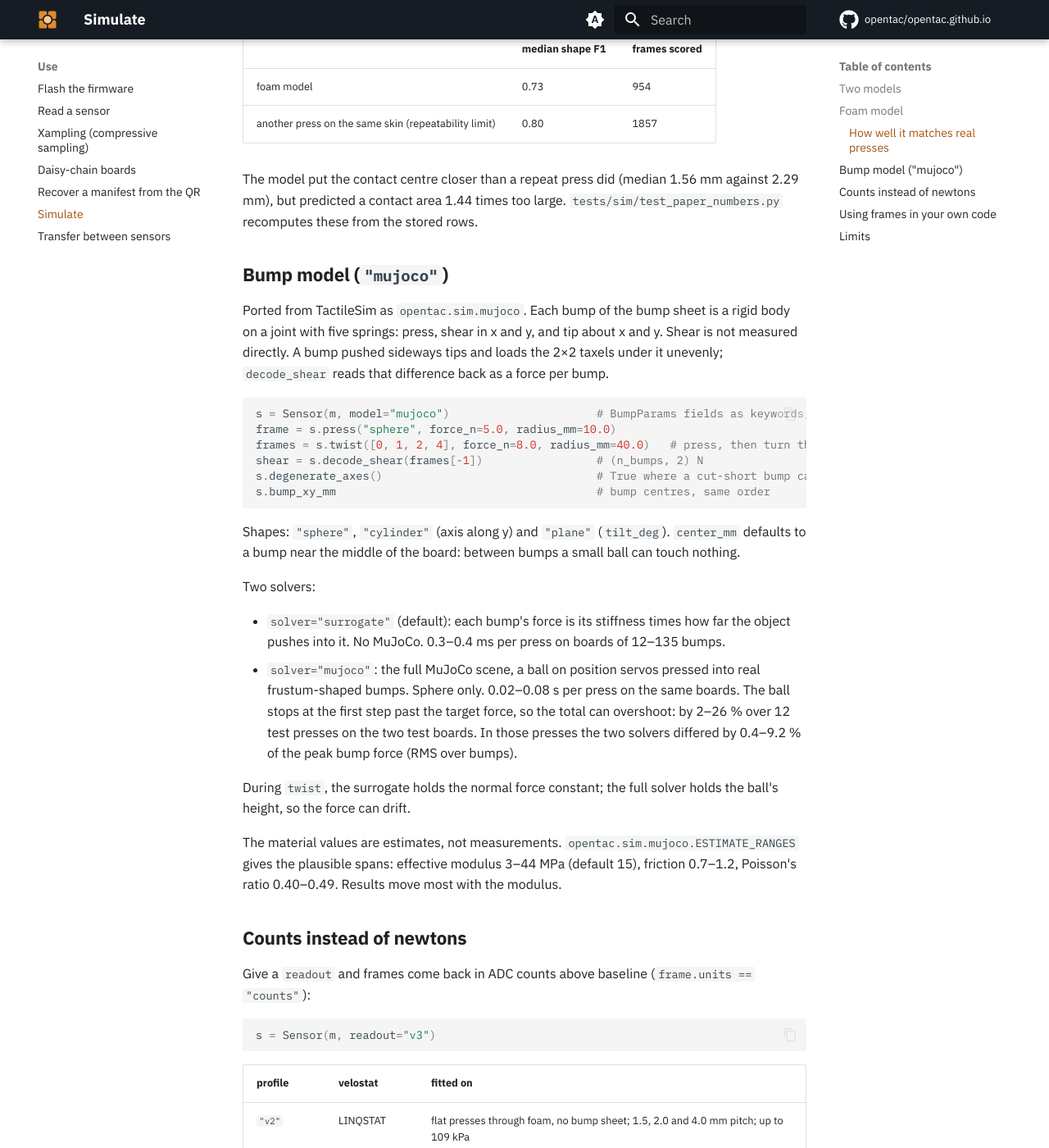
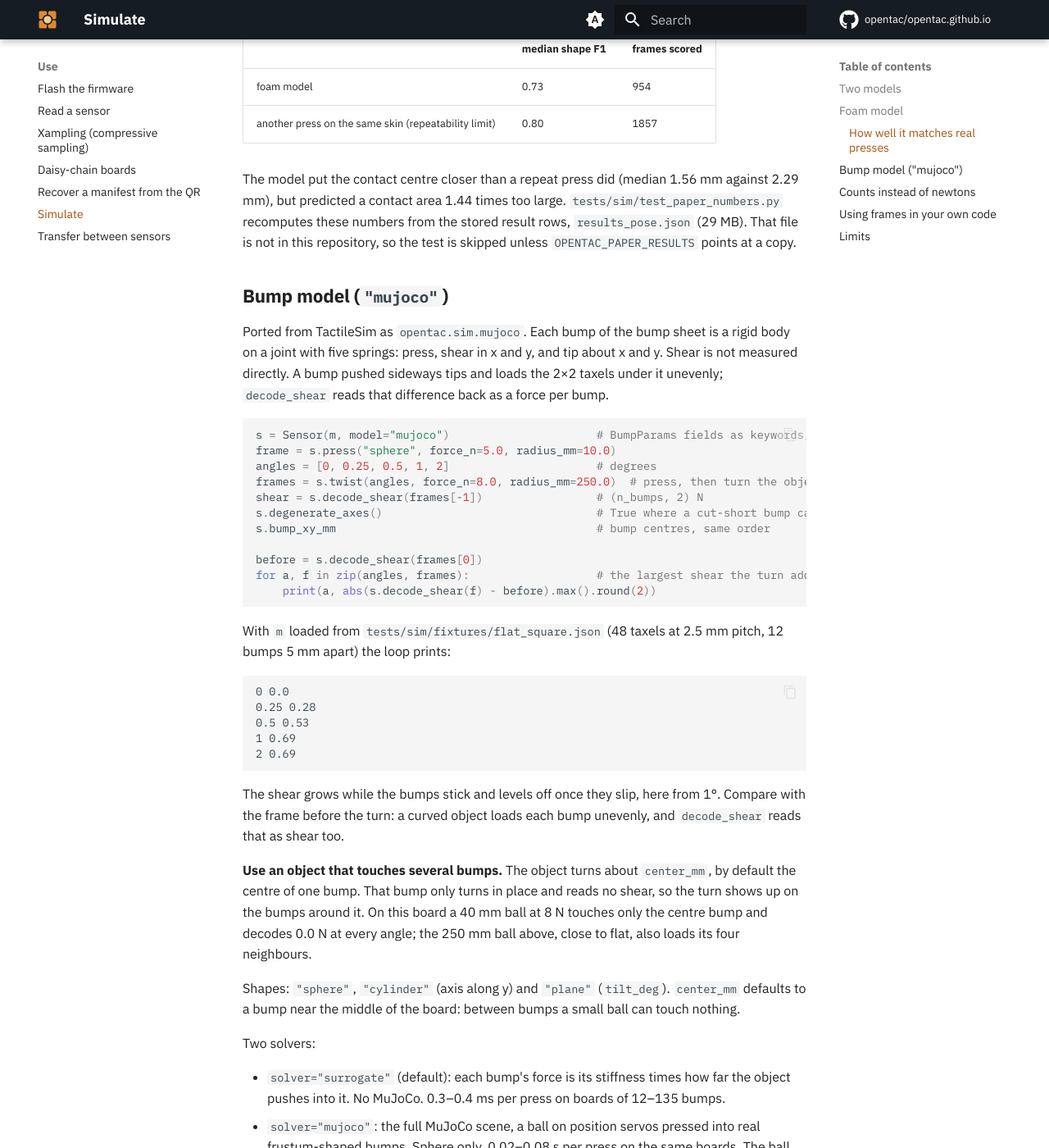
Before and after one commit to opentac/opentac.github.io, an MkDocs documentation site: the page built from docs/sim.md, in a window 1280 px wide and 1400 px high, scrolled down 2653 px. Shown: the whole window at 82% size. Built offline with MkDocs 1.6.1 and Material for MkDocs 9.7.7, drawn with Linux system fonts in a browser that asks for light colours; comment, search, counter and statistics services are not loaded.

Commit message:
Simulation docs: the twist example reads shear (a 250 mm ball loads five bumps; at 40 mm it touched one and decoded 0.0 N), with its printed output; the paper-number test is described as skipped without results_pose.json
Every python block in docs/sim.md and docs/transfer.md was run against tests/sim/fixtures (flat_square, grid_4mm), with and without the sim extra.

````diff
--- a/docs/sim.md
+++ b/docs/sim.md
@@ -99,7 +99,9 @@ taxel, so it compares contact shape, not intensity.
 
 The model put the contact centre closer than a repeat press did (median
 1.56 mm against 2.29 mm), but predicted a contact area 1.44 times too large.
-`tests/sim/test_paper_numbers.py` recomputes these from the stored rows.
+`tests/sim/test_paper_numbers.py` recomputes these numbers from the stored
+result rows, `results_pose.json` (29 MB). That file is not in this repository,
+so the test is skipped unless `OPENTAC_PAPER_RESULTS` points at a copy.
 
 ## Bump model (`"mujoco"`)
 
@@ -112,11 +114,35 @@ back as a force per bump.
 ```python
 s = Sensor(m, model="mujoco")                      # BumpParams fields as keywords, e.g. e_eff_mpa=3.5
 frame = s.press("sphere", force_n=5.0, radius_mm=10.0)
-frames = s.twist([0, 1, 2, 4], force_n=8.0, radius_mm=40.0)   # press, then turn the object
+angles = [0, 0.25, 0.5, 1, 2]                      # degrees
+frames = s.twist(angles, force_n=8.0, radius_mm=250.0)  # press, then turn the object
 shear = s.decode_shear(frames[-1])                 # (n_bumps, 2) N
 s.degenerate_axes()                                # True where a cut-short bump cannot read shear
 s.bump_xy_mm                                       # bump centres, same order
+
+before = s.decode_shear(frames[0])
+for a, f in zip(angles, frames):                   # the largest shear the turn added to a bump, N
+    print(a, abs(s.decode_shear(f) - before).max().round(2))
 ```
+
+With `m` loaded from `tests/sim/fixtures/flat_square.json` (48 taxels at
+2.5 mm pitch, 12 bumps 5 mm apart) the loop prints:
+
+    0 0.0
+    0.25 0.28
+    0.5 0.53
+    1 0.69
+    2 0.69
+
+The shear grows while the bumps stick and levels off once they slip, here from
+1°. Compare with the frame before the turn: a curved object loads each bump
+unevenly, and `decode_shear` reads that as shear too.
+
+**Use an object that touches several bumps.** The object turns about
+`center_mm`, by default the centre of one bump. That bump only turns in place
+and reads no shear, so the turn shows up on the bumps around it. On this board
+a 40 mm ball at 8 N touches only the centre bump and decodes 0.0 N at every
+angle; the 250 mm ball above, close to flat, also loads its four neighbours.
 
 Shapes: `"sphere"`, `"cylinder"` (axis along y) and `"plane"` (`tilt_deg`).
 `center_mm` defaults to a bump near the middle of the board: between bumps a
````
Also changed, not shown: docs/transfer.md (+3 -1 lines).
